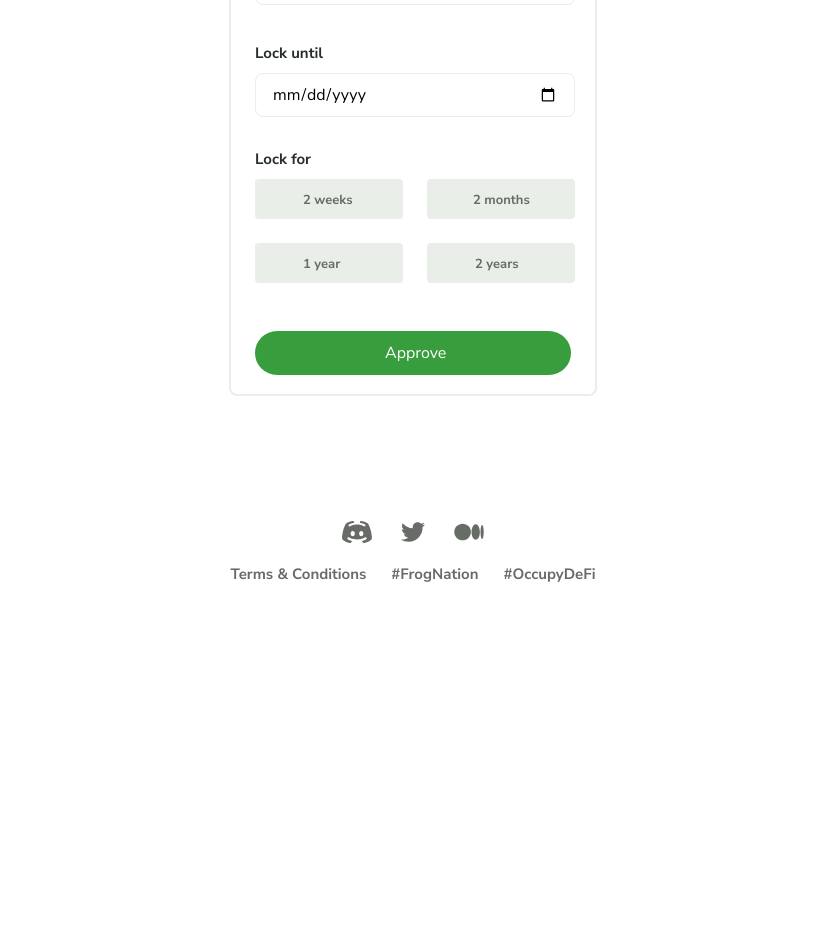
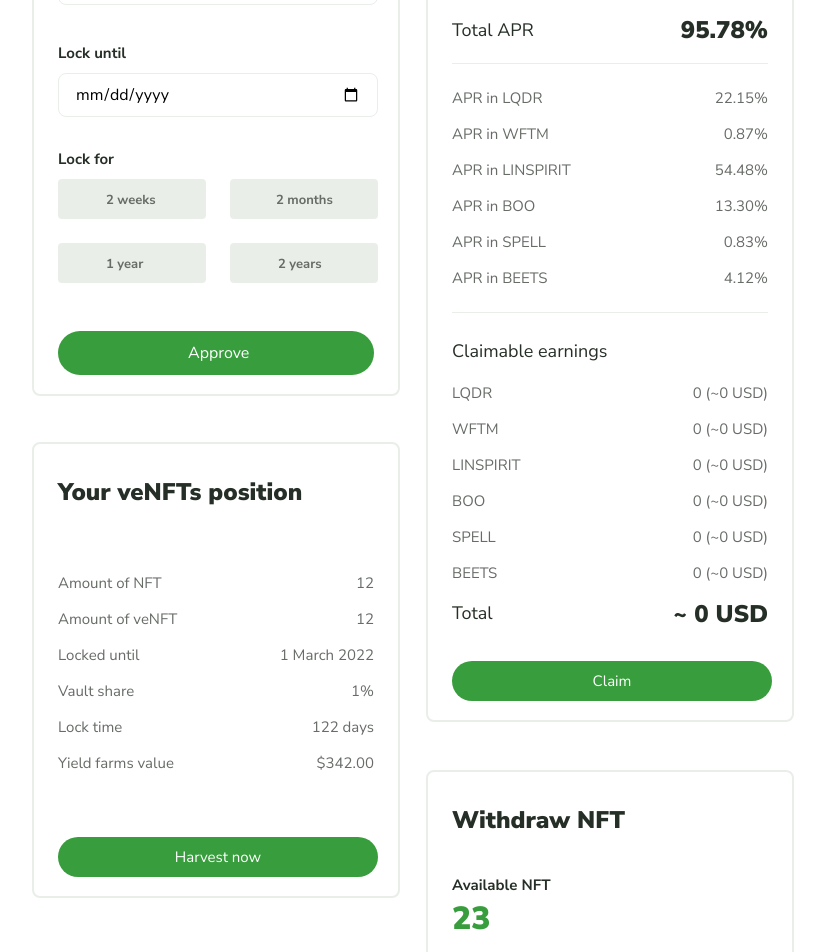
Before and after one commit to ayenisholah/venft-frontend, a Next.js app: page / in a window 1280 px wide. Shown: the part 2340-3292 px from the top of the page, without its empty margins (227-1052 px from the left). Before the commit the page ends 2924 px from the top, so only its background shows below. Built offline with nearby package versions, Linux system fonts and the light colour scheme.

Commit message:
completed homepage

```diff
--- a/src/components/Footer.tsx
+++ b/src/components/Footer.tsx
@@ -5,7 +5,7 @@ import Twitter from '../assets/icons/Twitter'
 
 export default function Footer() {
   return (
-    <div className="w-full">
+    <div className="tablet:[mb-82px] mb-[74px] w-full">
       <div className="socials mx-auto mb-4 flex w-[144px] justify-between">
         <a
           target="_blank"
--- a/src/pages/_document.tsx
+++ b/src/pages/_document.tsx
@@ -13,7 +13,7 @@ class MyDocument extends Document {
           />
           <link rel="icon" href="/logo.ico" />
         </Head>
-        <title>FrognationDaAO</title>
+        <title>FrognationDAO</title>
         <body className="bg-body font-nunito">
           <Main />
           <NextScript />
--- a/src/pages/index.tsx
+++ b/src/pages/index.tsx
@@ -1,6 +1,7 @@
 import { Layout } from '../components/Layout'
 import Image from 'next/image'
 import Infographics from '../assets/Infographics'
+import Coins from '../assets/icons/Coins'
 export default function Home() {
   return (
     <div className="venft mb-[120px]">
@@ -101,8 +102,8 @@ export default function Home() {
         <Infographics />
       </div>
 
-      <div className="mx-auto grid grid-cols-1 px-4">
-        <div className="mx-auto h-[562px] w-[368px] rounded-lg border-2 border-[#E9EEE9] py-8 px-6">
+      <div className="mx-auto flex flex-col flex-wrap px-4 tablet:w-[820px] tablet:flex-row">
+        <div className="first mx-auto mb-12 h-[562px] w-[368px] rounded-lg border-2 border-[#E9EEE9] py-8 px-6">
           <h3 className="mb-8 text-[1.5rem] font-black leading-[32.74px] text-frog-nation-black">
             Generate veNFT
           </h3>
@@ -161,6 +162,127 @@ export default function Home() {
             </button>
           </div>
         </div>
+        <div className="second mx-auto h-[888px] w-[368px] rounded-lg border-2 border-[#E9EEE9] py-8 px-6">
+          <h3 className="mb-8 text-[1.5rem] font-black leading-[32.74px] text-frog-nation-black">
+            Revenue Sharing Vault
+          </h3>
+          <Coins />
+          <div className="mt-6 flex items-center justify-between border-t border-b border-[#E9EEE9] py-4 text-frog-nation-black">
+            <h4 className="text-md ">Total APR</h4>
+            <h4 className="text-[1.5rem] font-black leading-[33px]">95.78%</h4>
+          </div>
+          <div className="border-b border-[#E9EEE9] py-6 text-sm text-frog-nation-gray">
+            <div className="flex justify-between">
+              <div>APR in LQDR</div>
+              <div>22.15%</div>
+            </div>
+            <div className="mt-4 flex justify-between">
+              <div>APR in WFTM</div>
+              <div>0.87%</div>
+            </div>
+            <div className="mt-4 flex justify-between">
+              <div>APR in LINSPIRIT</div>
+              <div>54.48%</div>
+            </div>
+            <div className="mt-4 flex justify-between">
+              <div>APR in BOO</div>
+              <div>13.30%</div>
+            </div>
+            <div className="mt-4 flex justify-between">
+              <div>APR in SPELL</div>
+              <div>0.83%</div>
+            </div>
+            <div className="mt-4 flex justify-between">
+              <div>APR in BEETS</div>
+              <div>4.12%</div>
+            </div>
+          </div>
+          <div className="py-6 text-sm text-frog-nation-gray">
+            <h3 className="text-md text-frog-nation-black">
+              Claimable earnings
+            </h3>
+            <div className="mt-4 flex justify-between">
+              <div>LQDR</div>
+              <div>0 (~0 USD)</div>
+            </div>
+            <div className="mt-4 flex justify-between">
+              <div>WFTM</div>
+              <div>0 (~0 USD)</div>
+            </div>
+            <div className="mt-4 flex justify-between">
+              <div>LINSPIRIT</div>
+              <div>0 (~0 USD)</div>
+            </div>
+            <div className="mt-4 flex justify-between">
+              <div>BOO</div>
+              <div>0 (~0 USD)</div>
+            </div>
+            <div className="mt-4 flex justify-between">
+              <div>SPELL</div>
+              <div>0 (~0 USD)</div>
+            </div>
+            <div className="mt-4 flex justify-between">
+              <div>BEETS</div>
+              <div>0 (~0 USD)</div>
+            </div>
+            <div className="mt-4 flex items-center justify-between text-frog-nation-black">
+              <div className="text-md">Total</div>
+              <div className="text-[1.5rem] font-black">~ 0 USD</div>
+            </div>
+            <button className="mt-8 h-[40px] w-[320px] rounded-full bg-theme px-[140px] py-[10px] text-sm text-white">
+              Claim
+            </button>
+          </div>
+        </div>
+        <div className="third mx-auto mt-12 h-[456px] w-[368px] rounded-lg border-2 border-[#E9EEE9] py-8 px-6 tablet:mt-[-280px]">
+          <h3 className="mb-16 text-[1.5rem] font-black leading-[32.74px] text-frog-nation-black">
+            Your veNFTs position
+          </h3>
+          <div className="mb-16 text-sm text-frog-nation-gray">
+            <div className="mt-4 flex justify-between">
+              <div>Amount of NFT</div>
+              <div>12</div>
+            </div>
+            <div className="mt-4 flex justify-between">
+              <div>Amount of veNFT</div>
+              <div>12</div>
+            </div>
+            <div className="mt-4 flex justify-between">
+              <div>Locked until</div>
+              <div>1 March 2022</div>
+            </div>
+            <div className="mt-4 flex justify-between">
+              <div>Vault share</div>
+              <div>1%</div>
+            </div>
+            <div className="mt-4 flex justify-between">
+              <div>Lock time</div>
+              <div>122 days</div>
+            </div>
+            <div className="mt-4 flex justify-between">
+              <div>Yield farms value</div>
+              <div>$342.00</div>
+            </div>
+          </div>
+          <button className="h-[40px] w-[320px] rounded-full bg-theme px-[115px] py-[10px] text-sm text-white">
+            Harvest now
+          </button>
+        </div>
+        <div className="fourth mx-auto mt-12 h-[351px] w-[368px] rounded-lg border-2 border-[#E9EEE9] py-8 px-6">
+          <h3 className="mb-[38px] text-[1.5rem] font-black leading-[32.74px] text-frog-nation-black">
+            Withdraw NFT
+          </h3>
+          <p className="mb-[2px] text-sm font-bold text-frog-nation-black">
+            Available NFT
+          </p>
+          <p className="mb-16 text-lg font-black text-theme">23</p>
+          <button className="mb-3 h-[40px] w-[320px] rounded-full bg-theme px-[120px] py-[10px] text-sm text-white">
+            Withdraw
+          </button>
+          <p className="mx-auto w-[247px] text-center text-sm text-frog-nation-gray">
+            Once your lock expired, you’ll be able to claim your NFTs.
+          </p>
+        </div>
       </div>
     </div>
   )
```
